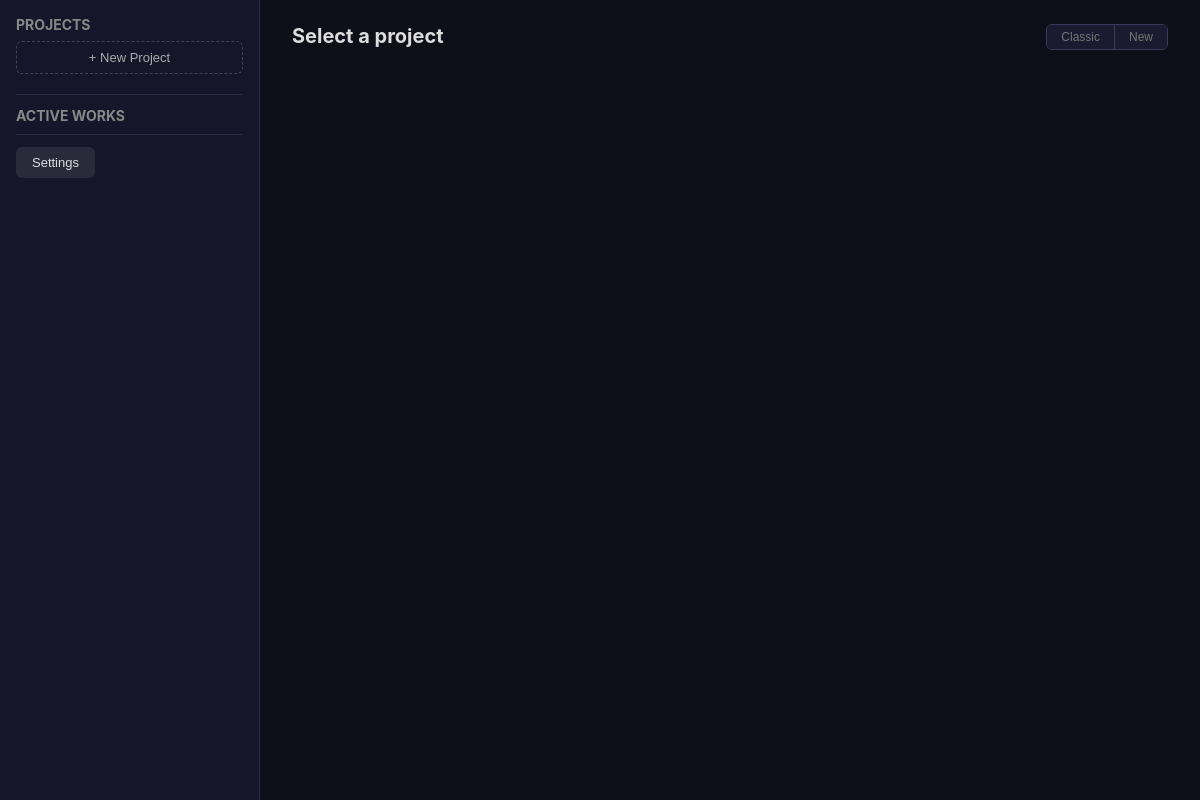
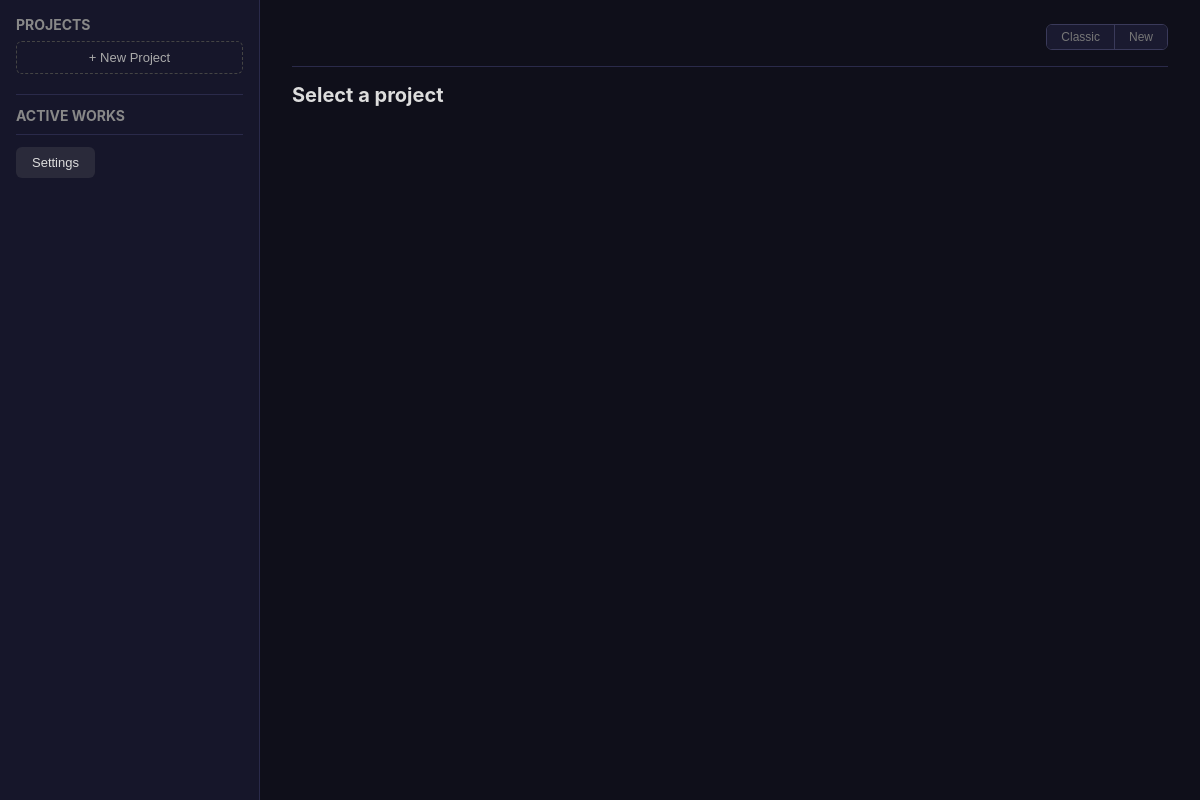
Before and after one commit to ugshch3/claus, an Electron app: page src/renderer/index.html in a window 1200 px wide. Drawn offline with Linux system fonts and the light colour scheme; no server answers.

Commit message:
move UI toggle out of view-works into global header bar so it stays visible in new-ui mode

```diff
--- a/src/renderer/index.html
+++ b/src/renderer/index.html
@@ -26,6 +26,14 @@
 
     <!-- Main content -->
     <main id="main">
+      <!-- Global UI toggle (always visible) -->
+      <div id="ui-toggle-bar">
+        <div id="ui-toggle">
+          <button id="ui-toggle-classic" data-mode="classic">Classic</button>
+          <button id="ui-toggle-new" data-mode="new">New</button>
+        </div>
+      </div>
+
       <!-- Project Create Form (hidden by default) -->
       <div id="view-project-create" class="view hidden">
         <h2>New Project</h2>
@@ -55,10 +63,6 @@
             <div id="works-path"></div>
           </div>
           <div id="works-header-actions">
-            <div id="ui-toggle">
-              <button id="ui-toggle-classic" data-mode="classic">Classic</button>
-              <button id="ui-toggle-new" data-mode="new">New</button>
-            </div>
             <button id="btn-new-work" class="hidden">+ New Work</button>
           </div>
         </div>
--- a/src/renderer/styles.css
+++ b/src/renderer/styles.css
@@ -106,6 +106,12 @@ button.danger:hover { background: #6a2a2a; }
 #works-header { display: flex; justify-content: space-between; align-items: flex-start; margin-bottom: 12px; }
 #works-path { font-size: 12px; color: #666; margin-top: 2px; font-family: monospace; }
 #works-header-actions { display: flex; align-items: center; gap: 12px; }
+
+/* ---- UI Toggle Bar (always visible in #main) ---- */
+#ui-toggle-bar {
+  display: flex; justify-content: flex-end; padding-bottom: 16px;
+  margin-bottom: 16px; border-bottom: 1px solid #2a2a4a;
+}
 
 /* ---- UI Toggle (segmented control) ---- */
 #ui-toggle { display: flex; border-radius: 6px; overflow: hidden; border: 1px solid #3a3a5a; }
```
